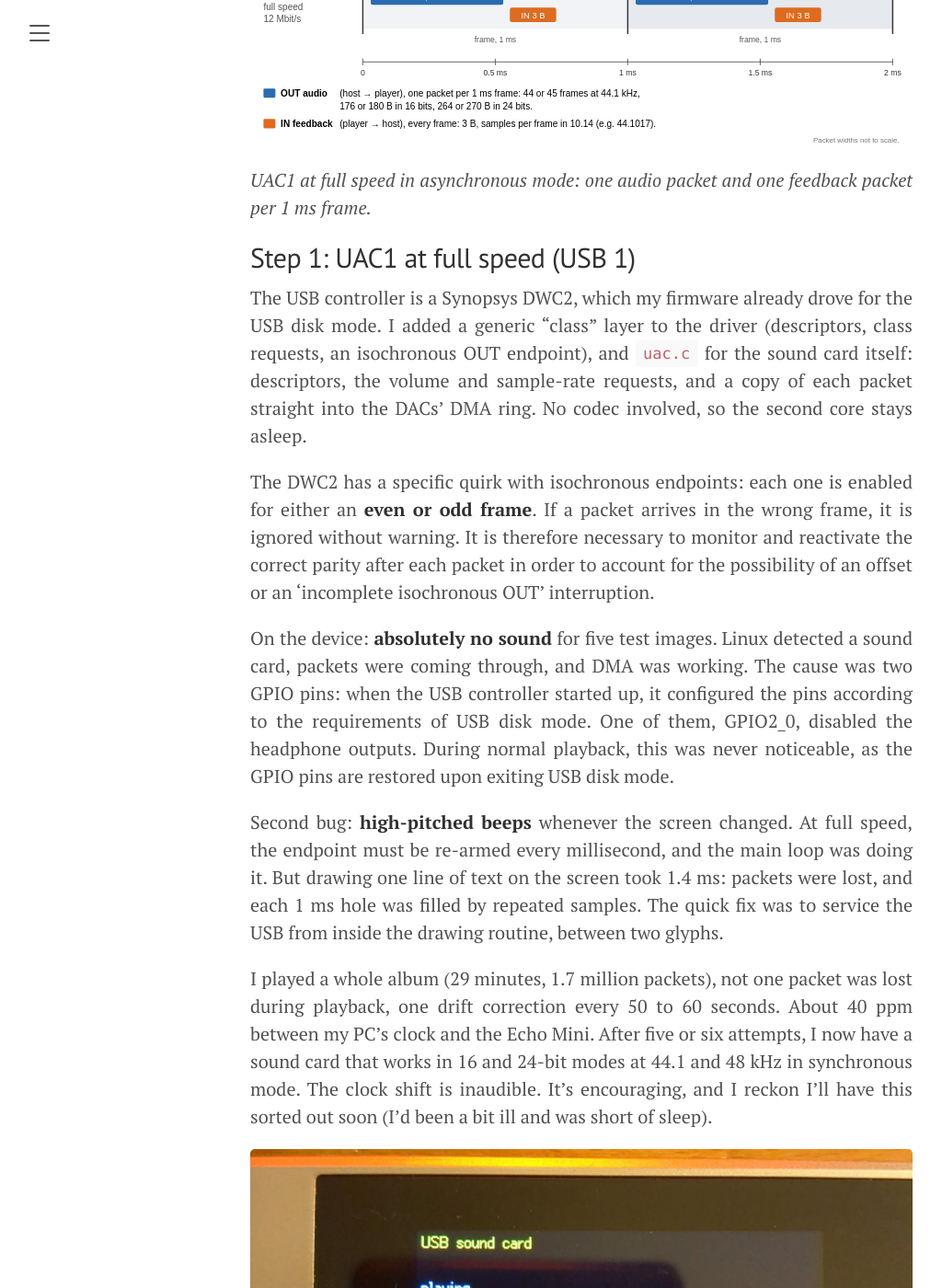
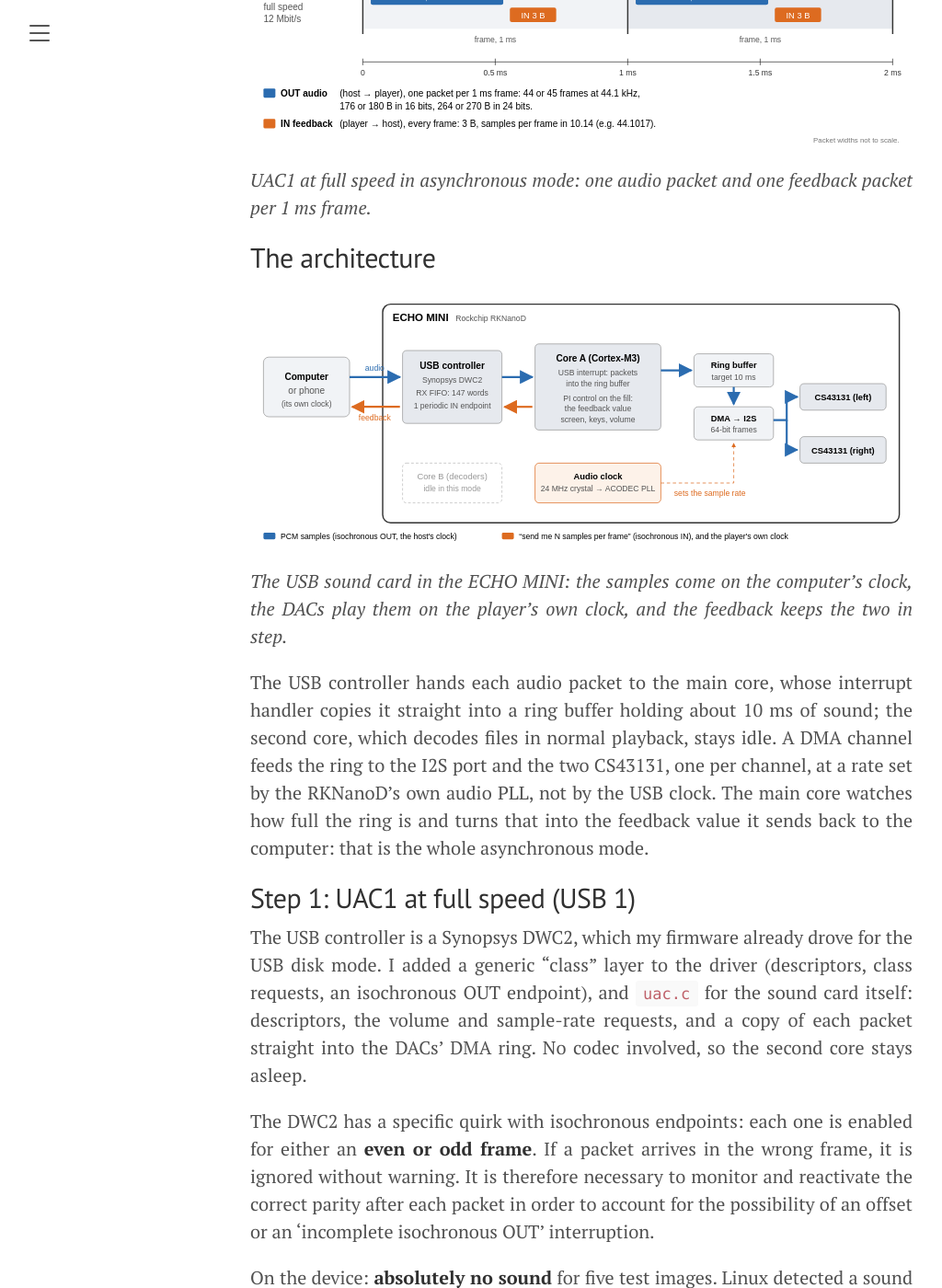
Before and after one commit to berettavexee/berettavexee.github.io, a Jekyll site: the page built from _posts/2026-10-31-echo-mini-usb-sound-card.md, in a window 1280 px wide and 1400 px high, scrolled down 2215 px. Shown: the whole window at 92% size, without its empty margins (8-1032 px from the left). Built offline with Jekyll 4.4.1, drawn with Linux system fonts in a browser that asks for light colours.

Commit message:
ECHO MINI article: architecture diagram
Co-Authored-By: Claude Opus 5.5 <noreply@anthropic.com>
Claude-Session: https://claude.ai/code/session_01PYBHt4uMzd6sa9kkU7BkpY

```diff
--- a/_posts/2026-10-31-echo-mini-usb-sound-card.md
+++ b/_posts/2026-10-31-echo-mini-usb-sound-card.md
@@ -37,6 +37,15 @@ The difficulty is the clock. The host sends, say, 44.1 samples per millisecond o
 
 ![UAC1 packets at full speed](/assets/img/echo-mini-uac1-frames.svg)
 *UAC1 at full speed in asynchronous mode: one audio packet and one feedback packet per 1 ms frame.*
+
+## The architecture
+
+![The USB sound card in the ECHO MINI](/assets/img/echo-mini-usb-architecture.svg)
+*The USB sound card in the ECHO MINI: the samples come on the computer's clock, the DACs play them on the player's own clock, and the feedback keeps the two in step.*
+
+The USB controller hands each audio packet to the main core, whose interrupt handler copies it straight into a ring buffer holding about 10 ms of sound; the second core, which decodes files in normal playback, stays idle.
+A DMA channel feeds the ring to the I2S port and the two CS43131, one per channel, at a rate set by the RKNanoD's own audio PLL, not by the USB clock.
+The main core watches how full the ring is and turns that into the feedback value it sends back to the computer: that is the whole asynchronous mode.
 
 ## Step 1: UAC1 at full speed (USB 1)
 
```
Also changed, not shown: assets/img/echo-mini-usb-architecture.svg (added).
